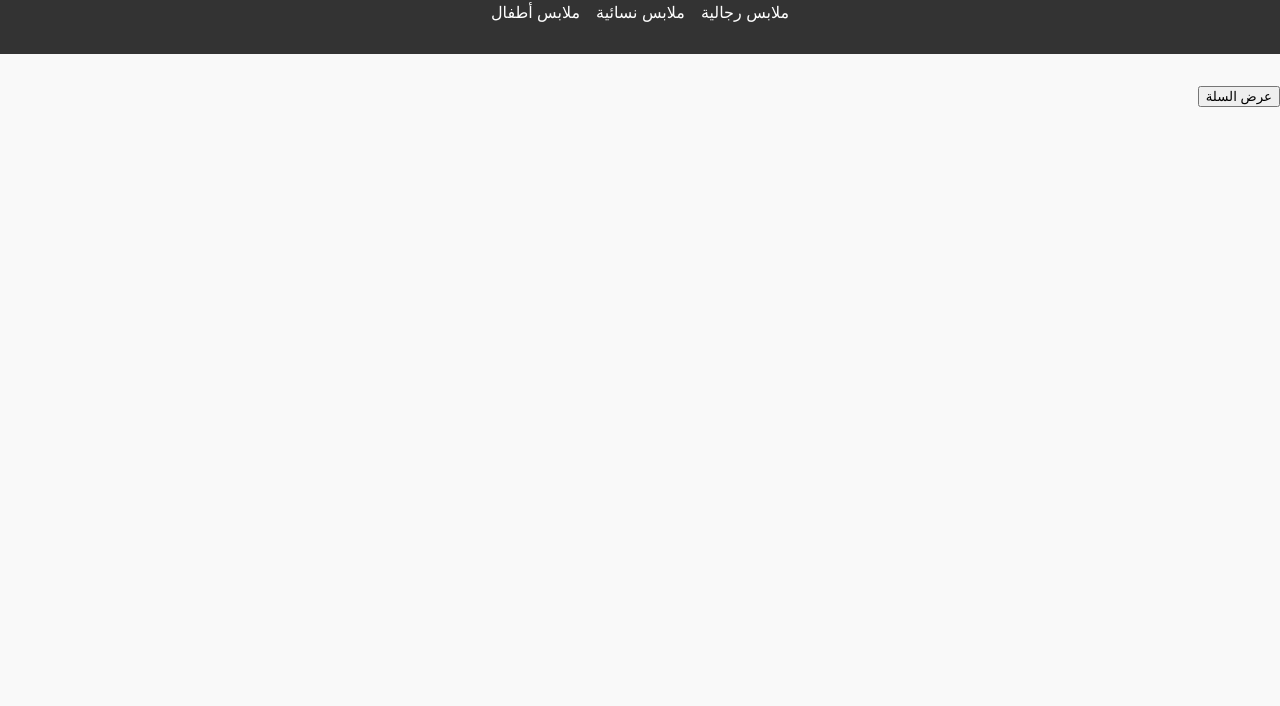
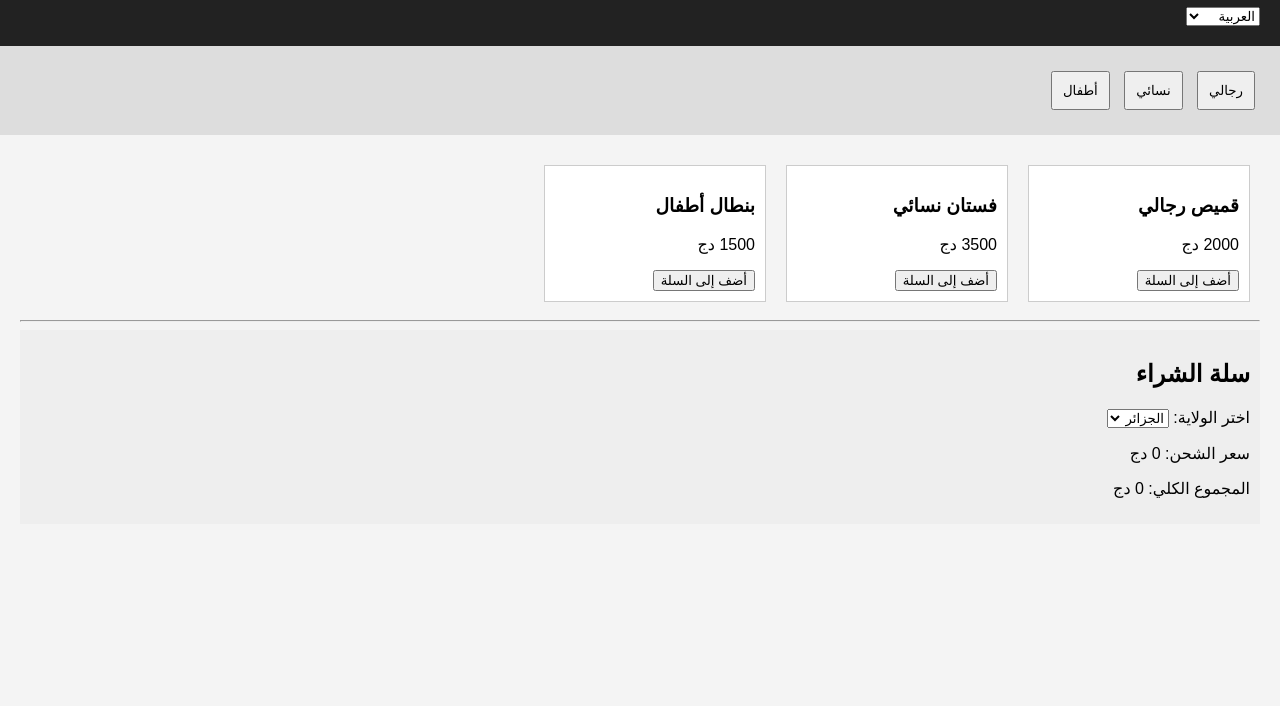
Before and after one commit to Moka-ya/My-Store, a plain HTML site: page index.html in a window 1280 px wide. Shown: the part 94-800 px from the top of the page. Drawn offline with Linux system fonts and the light colour scheme.

Commit message:
Add files via upload

```diff
--- a/index.html
+++ b/index.html
@@ -1,27 +1,102 @@
-
 <!DOCTYPE html>
 <html lang="ar">
 <head>
-    <meta charset="UTF-8" />
-    <meta name="viewport" content="width=device-width, initial-scale=1.0"/>
+  <meta charset="UTF-8">
+  <meta name="viewport" content="width=device-width, initial-scale=1.0">
   <title>متجر إلكتروني</title>
-    <link rel="stylesheet" href="style.css" />
+  <style>
+    body { font-family: Arial, sans-serif; direction: rtl; text-align: right; margin: 0; padding: 0; background: #f4f4f4; }
+    header, nav, main, footer { padding: 20px; }
+    header { background: #222; color: white; }
+    nav { background: #ddd; }
+    nav button { margin: 5px; padding: 10px; }
+    .product { border: 1px solid #ccc; margin: 10px; padding: 10px; background: white; display: inline-block; width: 200px; }
+    #cart { background: #eee; padding: 10px; }
+  </style>
 </head>
 <body>
   <header>
-        <h1>مرحبا بك في متجرنا</h1>
+    <h1>متجر الملابس</h1>
+    <select id="language">
+      <option value="ar">العربية</option>
+      <option value="en">English</option>
+      <option value="fr">Français</option>
+    </select>
+  </header>
   <nav>
-            <ul>
-                <li><a href="#" onclick="filterCategory('رجالي')">ملابس رجالية</a></li>
-                <li><a href="#" onclick="filterCategory('نسائي')">ملابس نسائية</a></li>
-                <li><a href="#" onclick="filterCategory('أطفال')">ملابس أطفال</a></li>
-            </ul>
+    <button onclick="filterProducts('رجالي')">رجالي</button>
+    <button onclick="filterProducts('نسائي')">نسائي</button>
+    <button onclick="filterProducts('أطفال')">أطفال</button>
   </nav>
-    </header>
   <main>
-        <div id="products"></div>
-        <button onclick="goToCart()">عرض السلة</button>
+    <section id="products"></section>
+    <hr>
+    <section id="cart">
+      <h2>سلة الشراء</h2>
+      <div id="cart-items"></div>
+      <label>اختر الولاية:
+        <select id="wilaya" onchange="calculateShipping()">
+          <option value="الجزائر">الجزائر</option>
+          <option value="وهران">وهران</option>
+          <option value="سطيف">سطيف</option>
+        </select>
+      </label>
+      <p>سعر الشحن: <span id="shipping">0</span> دج</p>
+      <p>المجموع الكلي: <span id="total">0</span> دج</p>
+    </section>
   </main>
-    <script src="script.js"></script>
+  <script>
+    const products = [
+      { name: "قميص رجالي", category: "رجالي", price: 2000 },
+      { name: "فستان نسائي", category: "نسائي", price: 3500 },
+      { name: "بنطال أطفال", category: "أطفال", price: 1500 }
+    ];
+
+    let cart = [];
+
+    function renderProducts(category = null) {
+      const container = document.getElementById('products');
+      container.innerHTML = '';
+      products.filter(p => !category || p.category === category)
+              .forEach(p => {
+        const div = document.createElement('div');
+        div.className = 'product';
+        div.innerHTML = `<h3>${p.name}</h3><p>${p.price} دج</p>
+                         <button onclick='addToCart(${JSON.stringify(p)})'>أضف إلى السلة</button>`;
+        container.appendChild(div);
+      });
+    }
+
+    function addToCart(product) {
+      cart.push(product);
+      renderCart();
+    }
+
+    function renderCart() {
+      const cartItems = document.getElementById('cart-items');
+      cartItems.innerHTML = cart.map((p, i) => `<p>${p.name} - ${p.price} دج
+        <button onclick="removeFromCart(${i})">حذف</button></p>`).join('');
+      calculateShipping();
+    }
+
+    function removeFromCart(index) {
+      cart.splice(index, 1);
+      renderCart();
+    }
+
+    function calculateShipping() {
+      const wilaya = document.getElementById('wilaya').value;
+      const shipping = wilaya === 'وهران' ? 400 : wilaya === 'سطيف' ? 500 : 300;
+      const total = cart.reduce((sum, p) => sum + p.price, 0) + shipping;
+      document.getElementById('shipping').innerText = shipping;
+      document.getElementById('total').innerText = total;
+    }
+
+    function filterProducts(cat) {
+      renderProducts(cat);
+    }
+
+    renderProducts();
+  </script>
 </body>
 </html>
```
Lines whose indentation alone changed are shown as unchanged.
